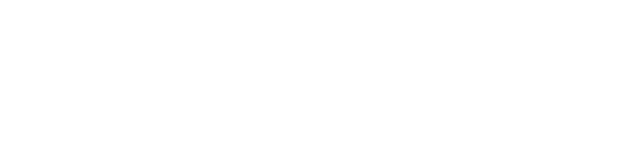
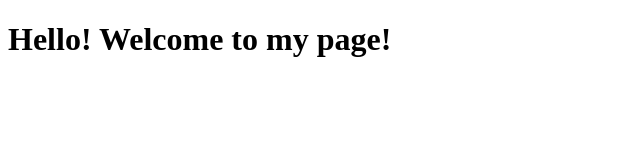
Before and after one commit to synthhh/synthhh.github.io, a plain HTML site: page index.html in a window 1280 px wide. Shown: the whole page, without its empty margins (0-640 px from the left). Drawn offline with Linux system fonts and the light colour scheme.

Commit message:
Update index.html

```diff
--- a/index.html
+++ b/index.html
@@ -6,6 +6,6 @@
     <title>Document</title>
 </head>
 <body>
-
+    <h1>Hello! Welcome to my page!</h1>
 </body>
 </html>
```
